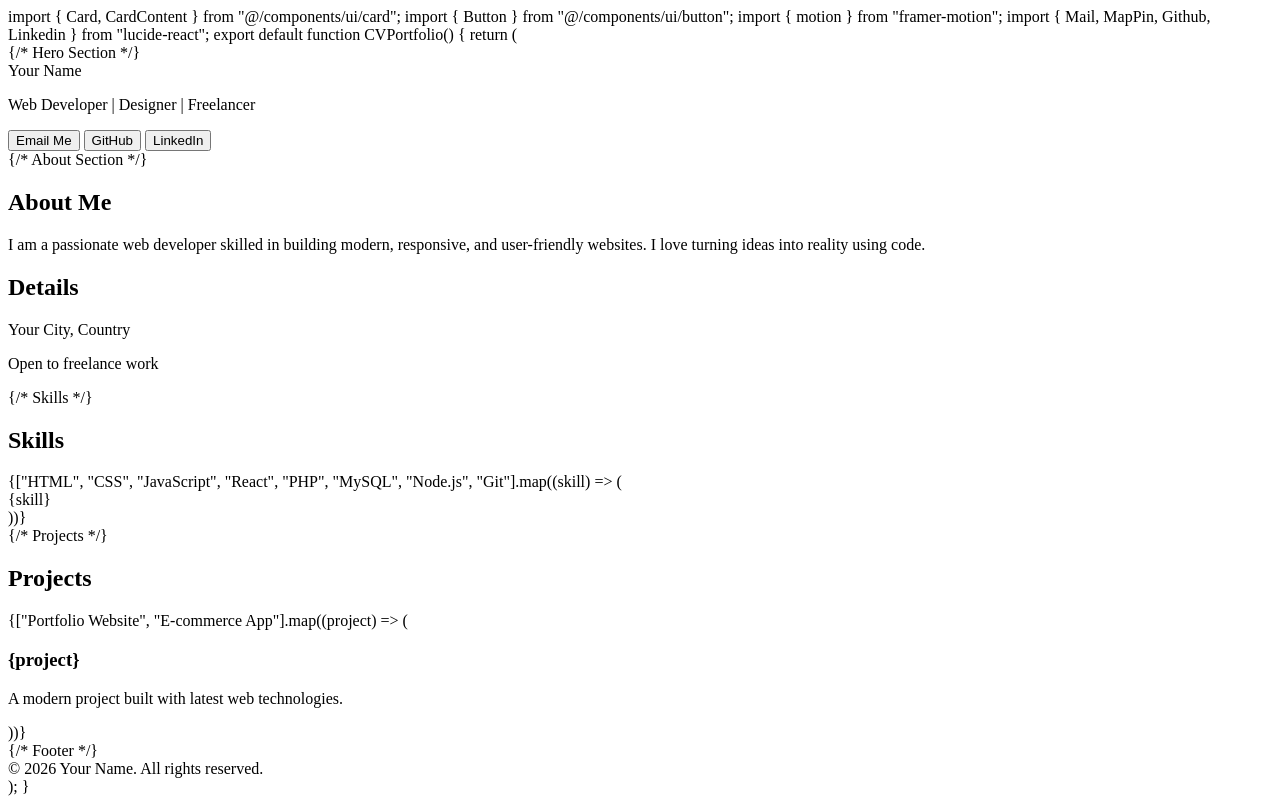
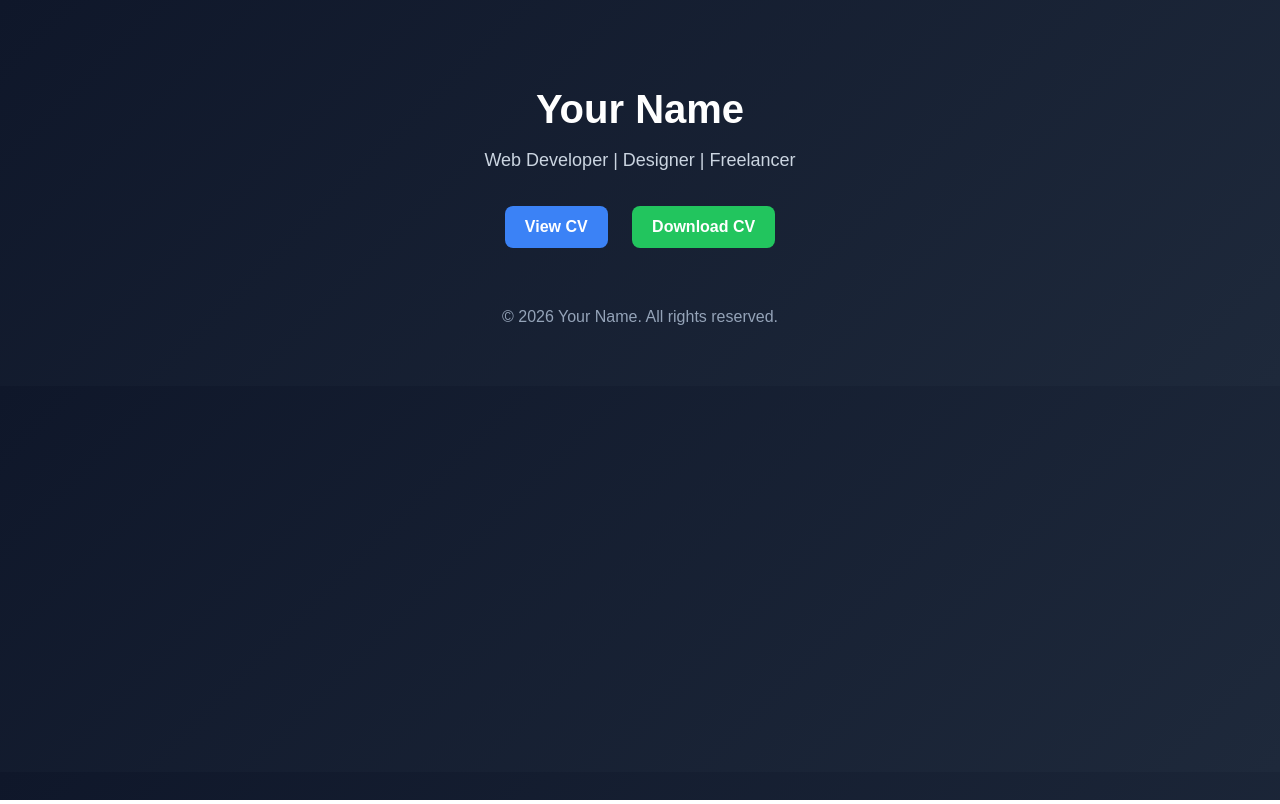
Before and after one commit to abdurrehman52/MyCV, a plain HTML site: page index.html in a window 1280 px wide. Drawn offline with Linux system fonts and the light colour scheme.

Commit message:
Refactor index.html structure and styles

```diff
--- a/index.html
+++ b/index.html
@@ -1,92 +1,108 @@
-import { Card, CardContent } from "@/components/ui/card";
-import { Button } from "@/components/ui/button";
-import { motion } from "framer-motion";
-import { Mail, MapPin, Github, Linkedin } from "lucide-react";
+<!DOCTYPE html>
+<html lang="en">
+<head>
+<meta charset="UTF-8">
+<title>My CV</title>
+<style>
+  body {
+    margin: 0;
+    font-family: Arial, sans-serif;
+    background: linear-gradient(135deg, #0f172a, #1e293b);
+    color: white;
+    text-align: center;
+  }
 
-export default function CVPortfolio() {
-  return (
-    <div className="min-h-screen bg-gray-950 text-white p-6">
-      {/* Hero Section */}
-      <div className="max-w-4xl mx-auto text-center py-16">
-        <motion.h1
-          initial={{ opacity: 0, y: -20 }}
-          animate={{ opacity: 1, y: 0 }}
-          className="text-5xl font-bold"
-        >
-          Your Name
-        </motion.h1>
-        <p className="text-gray-400 mt-3 text-lg">
-          Web Developer | Designer | Freelancer
-        </p>
+  .container {
+    padding: 60px 20px;
+  }
 
-        <div className="flex justify-center gap-4 mt-6 flex-wrap">
-          <Button variant="secondary">
-            <Mail className="w-4 h-4 mr-2" /> Email Me
-          </Button>
-          <Button variant="secondary">
-            <Github className="w-4 h-4 mr-2" /> GitHub
-          </Button>
-          <Button variant="secondary">
-            <Linkedin className="w-4 h-4 mr-2" /> LinkedIn
-          </Button>
-        </div>
-      </div>
+  h1 {
+    font-size: 40px;
+    margin-bottom: 10px;
+  }
 
-      {/* About Section */}
-      <div className="max-w-4xl mx-auto grid md:grid-cols-2 gap-6">
-        <Card>
-          <CardContent className="p-6">
-            <h2 className="text-2xl font-semibold mb-2">About Me</h2>
-            <p className="text-gray-400">
-              I am a passionate web developer skilled in building modern, responsive, and user-friendly websites. I love turning ideas into reality using code.
-            </p>
-          </CardContent>
-        </Card>
+  p {
+    color: #cbd5e1;
+    font-size: 18px;
+  }
 
-        <Card>
-          <CardContent className="p-6">
-            <h2 className="text-2xl font-semibold mb-2">Details</h2>
-            <p className="text-gray-400 flex items-center gap-2">
-              <MapPin className="w-4 h-4" /> Your City, Country
-            </p>
-            <p className="text-gray-400 mt-2">Open to freelance work</p>
-          </CardContent>
-        </Card>
-      </div>
+  .buttons {
+    margin-top: 25px;
+  }
 
-      {/* Skills */}
-      <div className="max-w-4xl mx-auto mt-10">
-        <h2 className="text-3xl font-semibold mb-4">Skills</h2>
-        <div className="grid grid-cols-2 md:grid-cols-4 gap-4">
-          {["HTML", "CSS", "JavaScript", "React", "PHP", "MySQL", "Node.js", "Git"].map((skill) => (
-            <div key={skill} className="bg-gray-800 p-3 rounded-xl text-center">
-              {skill}
-            </div>
-          ))}
-        </div>
-      </div>
+  .btn {
+    display: inline-block;
+    padding: 12px 20px;
+    margin: 10px;
+    border-radius: 8px;
+    text-decoration: none;
+    font-weight: bold;
+    transition: 0.3s;
+  }
 
-      {/* Projects */}
-      <div className="max-w-4xl mx-auto mt-10">
-        <h2 className="text-3xl font-semibold mb-4">Projects</h2>
-        <div className="grid md:grid-cols-2 gap-6">
-          {["Portfolio Website", "E-commerce App"].map((project) => (
-            <Card key={project}>
-              <CardContent className="p-6">
-                <h3 className="text-xl font-semibold">{project}</h3>
-                <p className="text-gray-400 mt-2">
-                  A modern project built with latest web technologies.
-                </p>
-              </CardContent>
-            </Card>
-          ))}
-        </div>
-      </div>
+  .view {
+    background: #3b82f6;
+    color: white;
+  }
 
-      {/* Footer */}
-      <div className="text-center text-gray-500 mt-16 py-6">
-        © 2026 Your Name. All rights reserved.
-      </div>
-    </div>
-  );
-}
+  .download {
+    background: #22c55e;
+    color: white;
+  }
+
+  .btn:hover {
+    transform: scale(1.05);
+  }
+
+  .cv-box {
+    margin-top: 50px;
+    display: none;
+  }
+
+  iframe {
+    width: 80%;
+    height: 600px;
+    border: none;
+    border-radius: 10px;
+  }
+
+  footer {
+    margin-top: 50px;
+    color: #94a3b8;
+  }
+</style>
+</head>
+
+<body>
+
+<div class="container">
+  <h1>Your Name</h1>
+  <p>Web Developer | Designer | Freelancer</p>
+
+  <div class="buttons">
+    <!-- VIEW CV -->
+    <a href="#cv" class="btn view">View CV</a>
+
+    <!-- DOWNLOAD CV -->
+    <a href="AR CV.pdf" download class="btn download">Download CV</a>
+  </div>
+
+  <!-- CV VIEW SECTION -->
+  <div id="cv" class="cv-box">
+    <h2>My CV Preview</h2>
+    <iframe src="AR CV.pdf"></iframe>
+  </div>
+
+  <footer>
+    © 2026 Your Name. All rights reserved.
+  </footer>
+</div>
+
+<script>
+  document.querySelector(".view").addEventListener("click", function () {
+    document.getElementById("cv").style.display = "block";
+  });
+</script>
+
+</body>
+</html>
```
